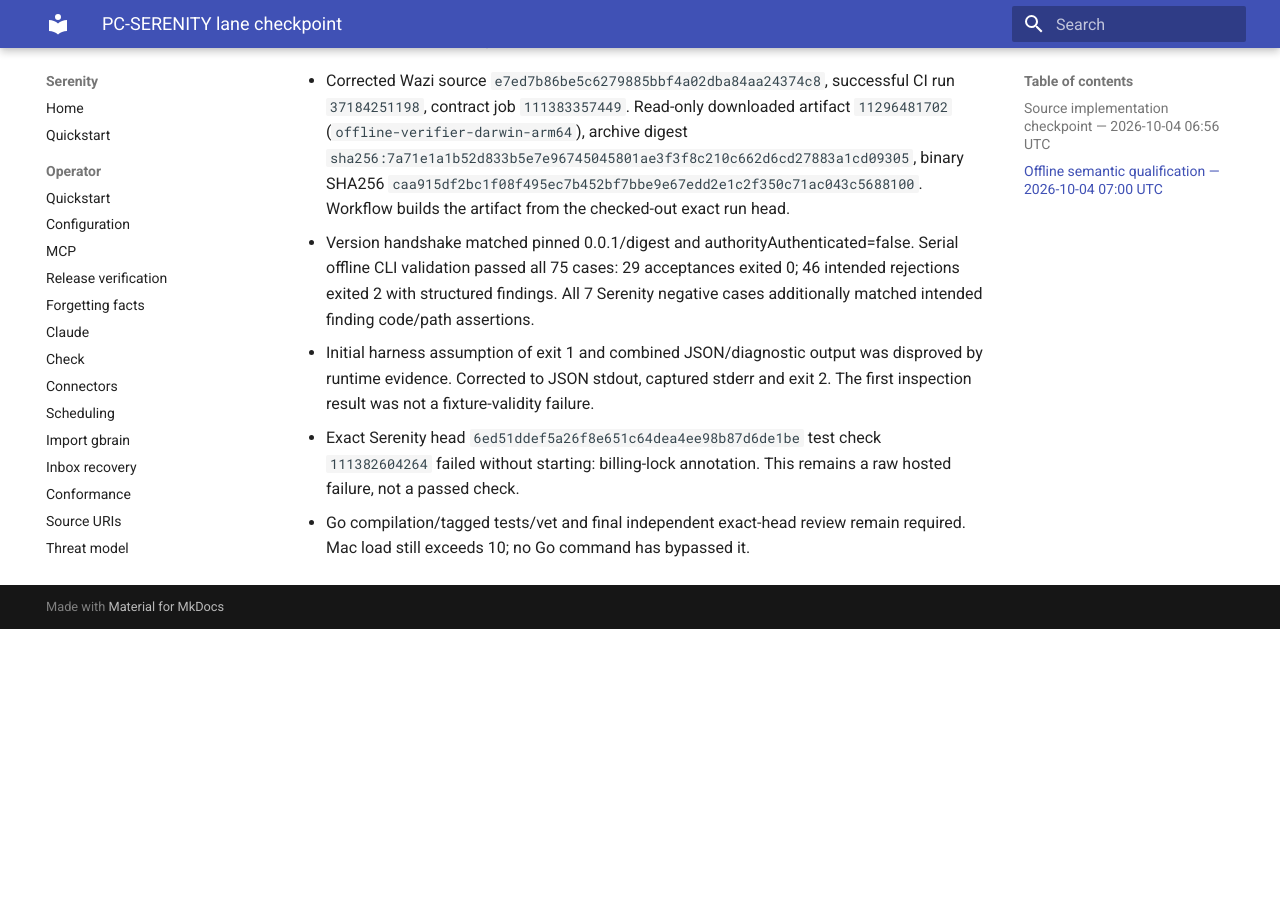
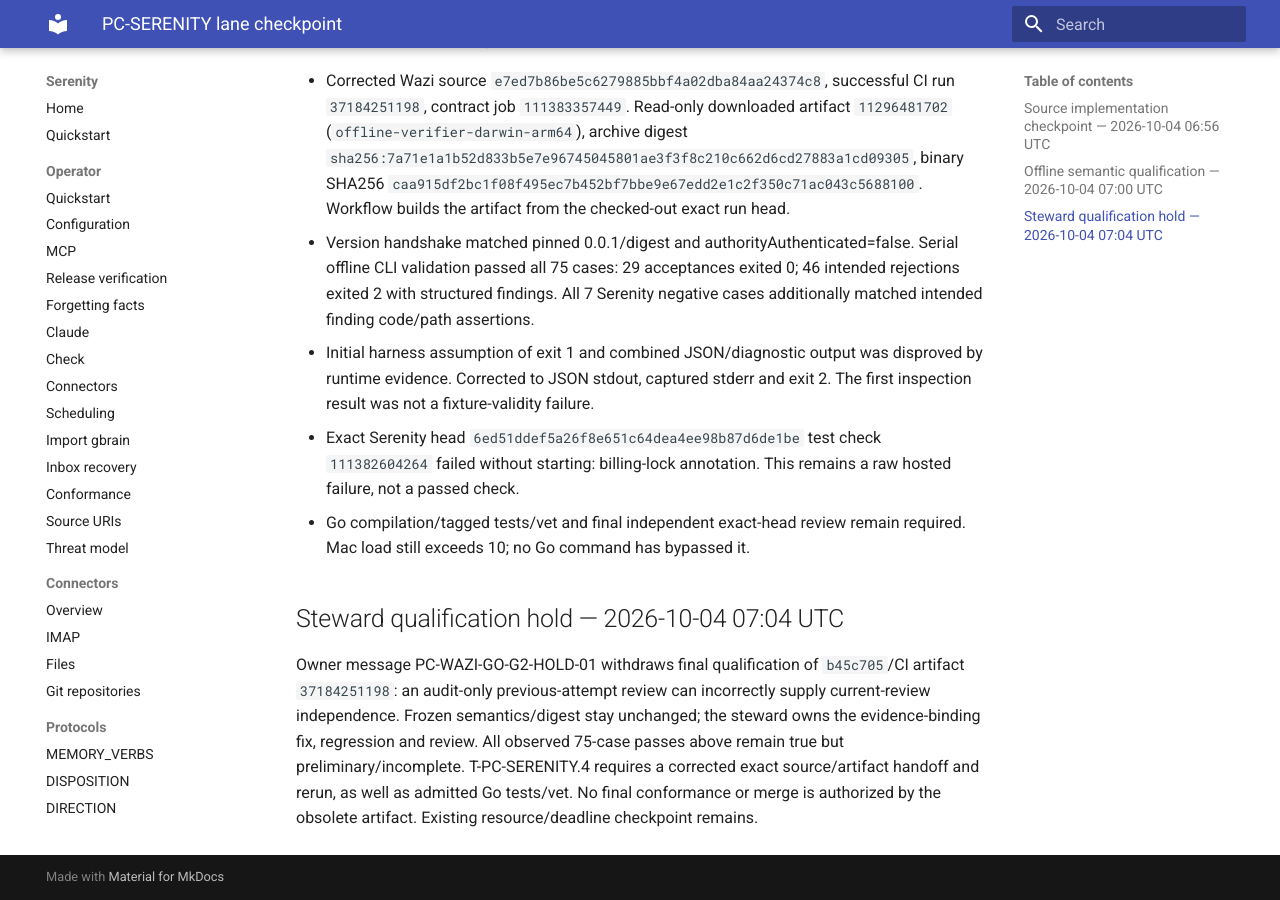
Before and after one commit to sirerun/serenity, an MkDocs documentation site: the page built from docs/plans/portable-plan-conformance-checkpoint-20261004.md, in a window 1280 px wide and 900 px high, scrolled down 1973 px. Built offline with MkDocs 1.6.1 and Material for MkDocs 9.7.7, drawn with Linux system fonts in a browser that asks for light colours; before the commit the page ends 2602 px from its top, so only the background shows below that.

Commit message:
docs: preserve steward validator qualification hold

```diff
--- a/docs/plans/portable-plan-conformance-checkpoint-20261004.md
+++ b/docs/plans/portable-plan-conformance-checkpoint-20261004.md
@@ -83,3 +83,14 @@
   a raw hosted failure, not a passed check.
 - Go compilation/tagged tests/vet and final independent exact-head review
   remain required. Mac load still exceeds 10; no Go command has bypassed it.
+
+## Steward qualification hold — 2026-10-04 07:04 UTC
+
+Owner message PC-WAZI-GO-G2-HOLD-01 withdraws final qualification of
+`b45c705`/CI artifact `37184251198`: an audit-only previous-attempt review can
+incorrectly supply current-review independence. Frozen semantics/digest stay
+unchanged; the steward owns the evidence-binding fix, regression and review.
+All observed 75-case passes above remain true but preliminary/incomplete.
+T-PC-SERENITY.4 requires a corrected exact source/artifact handoff and rerun,
+as well as admitted Go tests/vet. No final conformance or merge is authorized
+by the obsolete artifact. Existing resource/deadline checkpoint remains.
```
